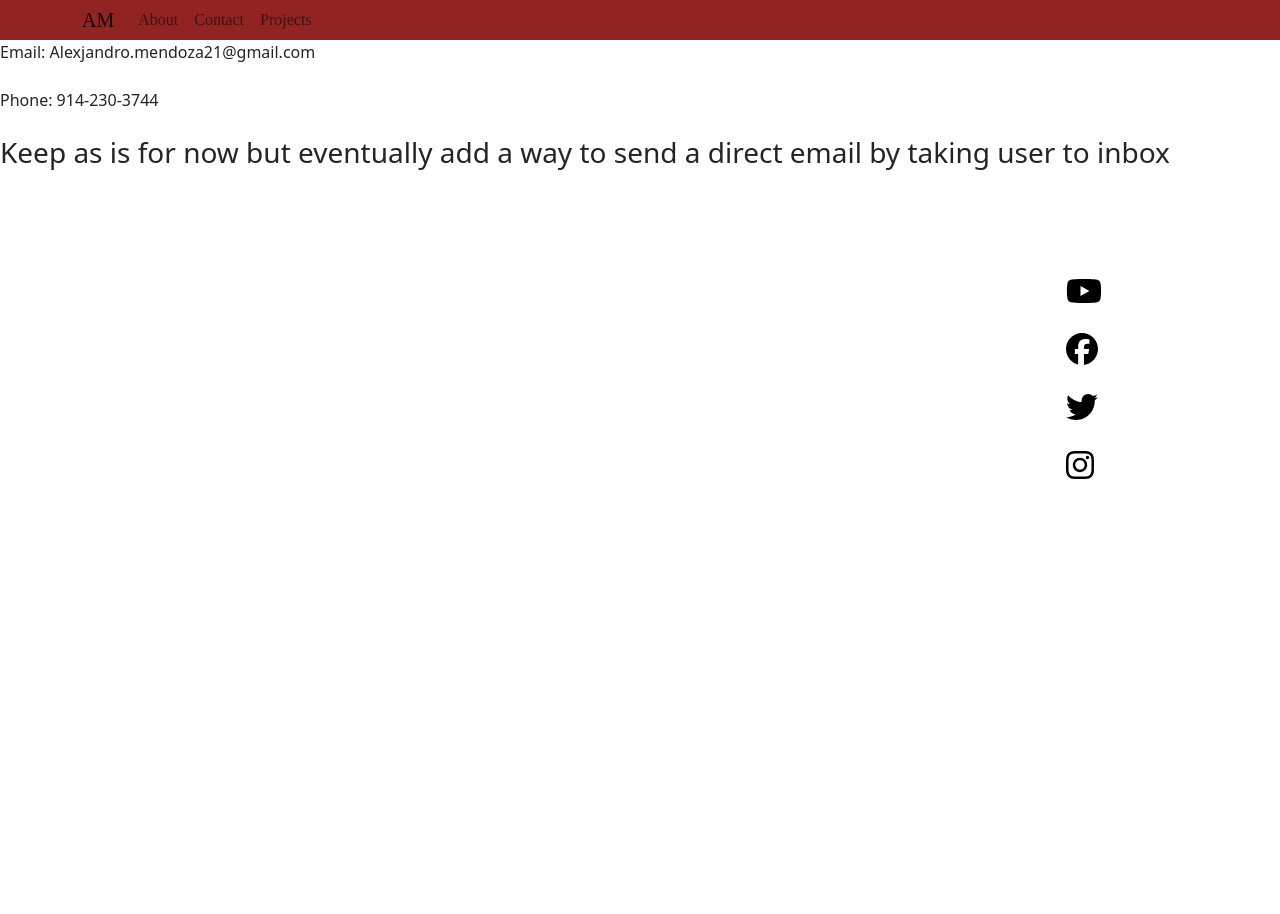
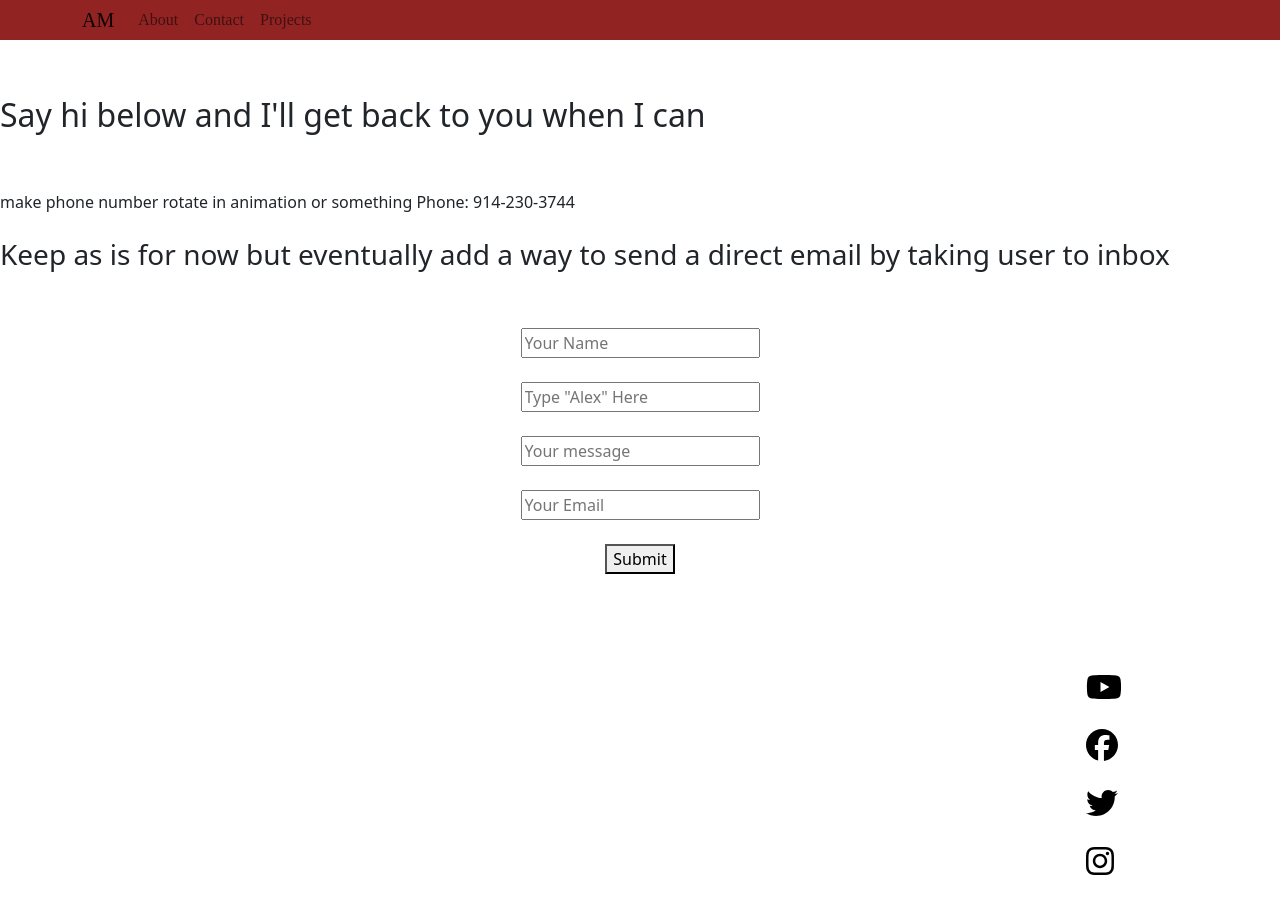
Before and after one commit to 4lexjandro/Port, a React (Create React App) app: page /contact in a window 1280 px wide. Shown: the top 914 px of the page. Before the commit the page ends 800 px from the top, so only its background shows below. Built offline with nearby package versions, Linux system fonts and the light colour scheme.

Commit message:
navbar stays sticky but theres an error in my code, also sending an email works but I need to add a message that delivers when an email is sent

```diff
--- a/package.json
+++ b/package.json
@@ -10,6 +10,7 @@
     "@testing-library/react": "^12.1.2",
     "@testing-library/user-event": "^13.5.0",
     "bootstrap": "^5.1.3",
+    "emailjs-com": "^3.2.0",
     "framer-motion": "^6.2.8",
     "react": "^17.0.2",
     "react-bootstrap": "^2.1.2",
--- a/src/App.css
+++ b/src/App.css
@@ -8,6 +8,7 @@
   place-items: center;
   padding: 10px;
   font-family: cursive;
+
 }
 
 
@@ -50,3 +51,7 @@ a.twitter {
 a.instagram {
   color: black;
 }
+
+.email{
+  text-align: center;
+}
--- a/src/App.js
+++ b/src/App.js
@@ -3,6 +3,7 @@ import './App.css';
 import {Bar} from './components/Bar';
 import { useSpring, animated} from 'react-spring';
 import  SocialMedia  from './miniComponents/SocialMedia';
+
 
 
 function App() {
@@ -17,7 +18,7 @@ function App() {
 
   const style2 = useSpring({
   from: { marginLeft: 0},
-  to: { marginLeft: 1000 },
+  to: { marginLeft: 1020 },
   delay: 1600,
   config: { duration: 3000 }
 })
--- a/src/components/About.jsx
+++ b/src/components/About.jsx
@@ -1,6 +1,7 @@
 import React from 'react'
 import Resume from './gallery/Resume.pdf'
 import '../App.css';
+import {Navbar, Nav, Container, NavDropdown} from 'react-bootstrap'
 
 
 
@@ -15,6 +16,7 @@ export const About = () => {
              I'm a web developer that enjoys being part of a team and welcomes the challeges life places in my crosshairs.
              Creating websites fascinates me and I plan to be doing this for the longhaul
 
+
             <br />
             <br />
             In my freetime I enjoy playing videos games. I'm a big fan of food and cooking.
@@ -27,6 +29,47 @@ export const About = () => {
 
 
 
+            I'm a web developer that enjoys being part of a team and welcomes the challeges life places in my crosshairs.
+             Creating websites fascinates me and I plan to be doing this for the longhaul
+
+
+            <br />
+            <br />
+            In my freetime I enjoy playing videos games. I'm a big fan of food and cooking.
+            A cooking website with a few of my recipes coming soon <br />
+            <br />If you would like to see my resume, download it below and please feel free to network with me via social media.
+            <br />
+            <br />
+            I'm a web developer that enjoys being part of a team and welcomes the challeges life places in my crosshairs.
+             Creating websites fascinates me and I plan to be doing this for the longhaul
+
+
+            <br />
+            <br />
+            In my freetime I enjoy playing videos games. I'm a big fan of food and cooking.
+            A cooking website with a few of my recipes coming soon <br />
+            <br />If you would like to see my resume, download it below and please feel free to network with me via social media.
+            <br />
+            <br />
+            I'm a web developer that enjoys being part of a team and welcomes the challeges life places in my crosshairs.
+             Creating websites fascinates me and I plan to be doing this for the longhaul
+
+
+            <br />
+            <br />
+            In my freetime I enjoy playing videos games. I'm a big fan of food and cooking.
+            A cooking website with a few of my recipes coming soon <br />
+            <br />If you would like to see my resume, download it below and please feel free to network with me via social media.
+            <br />
+            <br />
+
+
+
+
+
+
+
+
           </div>
       )
   }
--- a/src/components/Bar.jsx
+++ b/src/components/Bar.jsx
@@ -10,24 +10,37 @@ import {About} from './About'
 import {Home} from './Home'
 import {Contact} from './Contact'
 import {Projects} from './Projects'
-import SocialMedia from '../miniComponents/SocialMedia'
+/*import SocialMedia from '../miniComponents/SocialMedia'*/
 
 export const Bar = () => {
   return (
     <BrowserRouter>
     <div className="App">
       <>
-  <Navbar className="navbarr">
+  <Navbar
+  fixed={'top'}
+    className={'position-sticky ps-0', 'navbarr'}
+    >
     <Container>
     <Navbar.Brand href="/home">AM</Navbar.Brand>
+
     <Nav className="me-auto">
       <Nav.Link as={Link} to="/About">About</Nav.Link>
       <Nav.Link as={Link} to="/contact">Contact</Nav.Link>
       <Nav.Link as={Link} to="/projects">Projects</Nav.Link>
-
     </Nav>
     </Container>
   </Navbar>
+
+
+
+    <br/>
+    <br/>
+    <br/>
+    <br/>
+
+
+
   <div>
     <Routes>
       <Route path="/about" element={<About/>} />
--- a/src/components/Contact.jsx
+++ b/src/components/Contact.jsx
@@ -1,18 +1,21 @@
 import React from 'react';
+import {Email} from '../miniComponents/Email'
 
 
 
 export const Contact = () => {
   return (
       <div className="Contactpage">
-        Email: Alexjandro.mendoza21@gmail.com
+        <h2> Say hi below and I'll get back to you when I can</h2>
         <br/>
         <br/>
+        make phone number rotate in animation or something
         Phone: 914-230-3744
         <br/>
         <br/>
 
         <h3>Keep as is for now but eventually add a way to send a direct email by taking user to inbox</h3>
+        <Email/>
 
 
 
--- /dev/null
+++ b/src/miniComponents/Email.jsx
@@ -0,0 +1,84 @@
+import { useState } from 'react';
+import { send } from 'emailjs-com'
+import '../App.css';
+
+export const Email = () => {
+
+
+const [toSend, setToSend] = useState({
+    from_name: '',
+    to_name: '',
+    message: '',
+    reply_to: '',
+  });
+
+  const onSubmit = (e) => {
+    e.preventDefault();
+    send(
+      'service_lpcpkrm',
+      'template_d37jmne',
+      toSend,
+      'Y3qoR0_GpiqTFrksx'
+    )
+      .then((response) => {
+        console.log('SUCCESS!', response.status, response.text);
+      })
+      .catch((err) => {
+        console.log('FAILED...', err);
+      });
+  };
+
+  const handleChange = (e) => {
+    setToSend({ ...toSend, [e.target.name]: e.target.value });
+  };
+
+
+
+
+
+  return (
+    <div className="email">
+      <br/>
+      <br/>
+      <form onSubmit={onSubmit}>
+  <input
+    type='text'
+    name='from_name'
+    placeholder='Your Name'
+    value={toSend.from_name}
+    onChange={handleChange}
+  />
+  <br/>
+  <br/>
+  <input
+    type='text'
+    name='to_name'
+    placeholder='Type "Alex" Here'
+    value={toSend.to_name}
+    onChange={handleChange}
+  />
+  <br/>
+  <br/>
+  <input
+    type='text'
+    name='message'
+    placeholder='Your message'
+    value={toSend.message}
+    onChange={handleChange}
+  />
+  <br/>
+  <br/>
+  <input
+    type='text'
+    name='reply_to'
+    placeholder='Your Email'
+    value={toSend.reply_to}
+    onChange={handleChange}
+  />
+  <br/>
+  <br/>
+  <button type='submit' >Submit</button>
+</form>
+    </div>
+  );
+}
```
Also changed, not shown: 1 other file (tests, documents, lock files or other folders).
